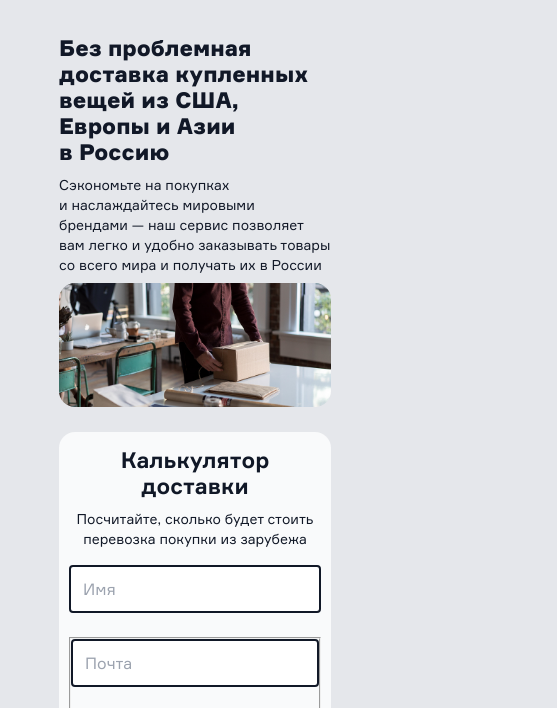
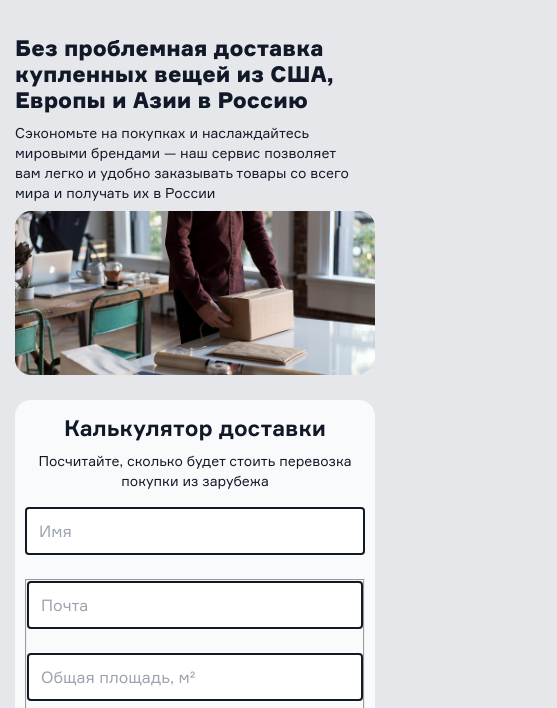
Before and after one commit to alexossipovDOMA/main, a website: page index.html in a window 390 px wide. Shown: the part 95-803 px from the top of the page, 557 px wide, since content can reach past the window. Drawn offline with nearby package versions, Linux system fonts and the light colour scheme.

Commit message:
row padding for contain of 650px

```diff
--- a/css/contain.css
+++ b/css/contain.css
@@ -28,3 +28,9 @@
         padding: 0 59px;
     }
 }
+@media (max-width: 650px) {
+    .contain {
+
+        padding: 0 15px;
+    }
+}
```
